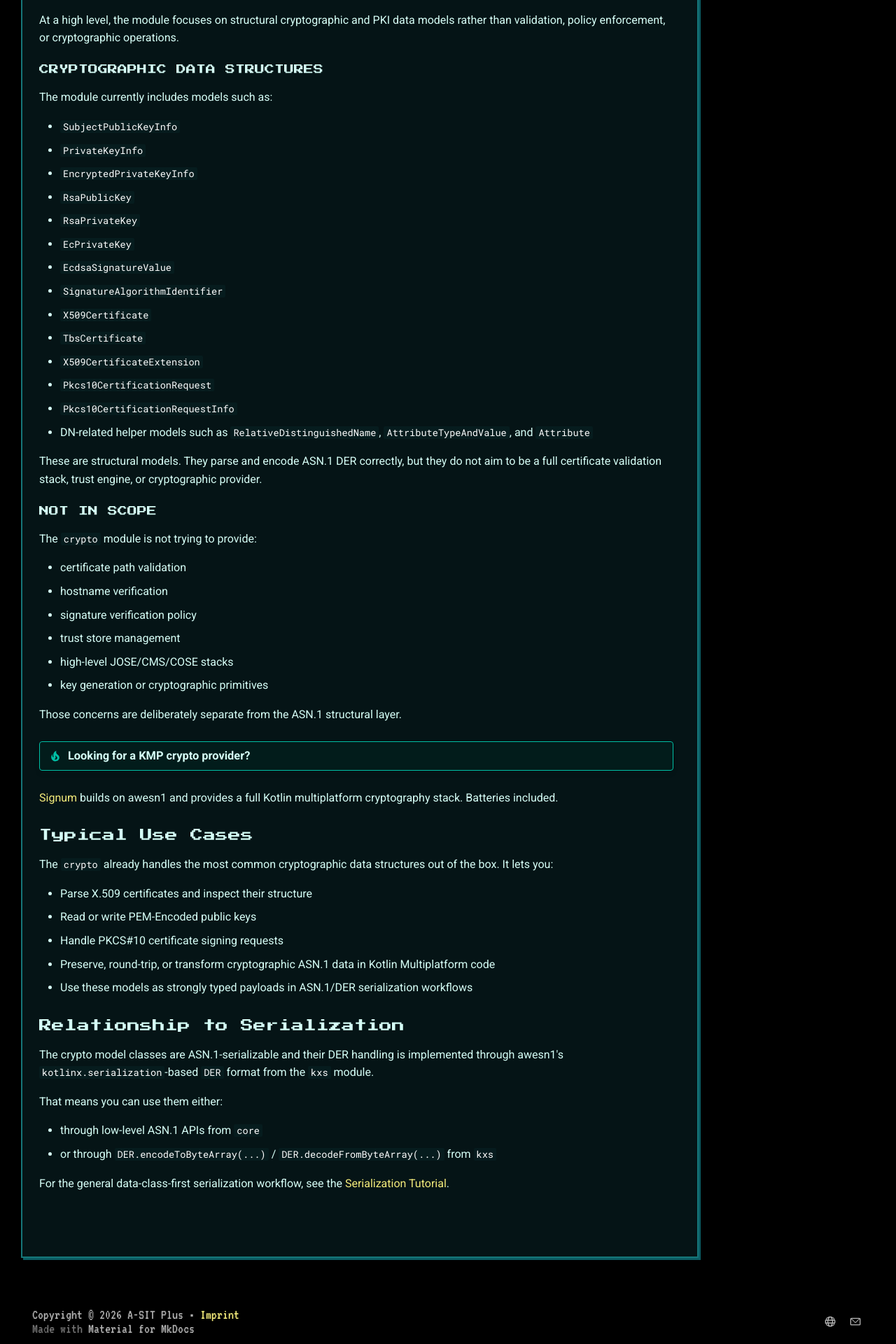
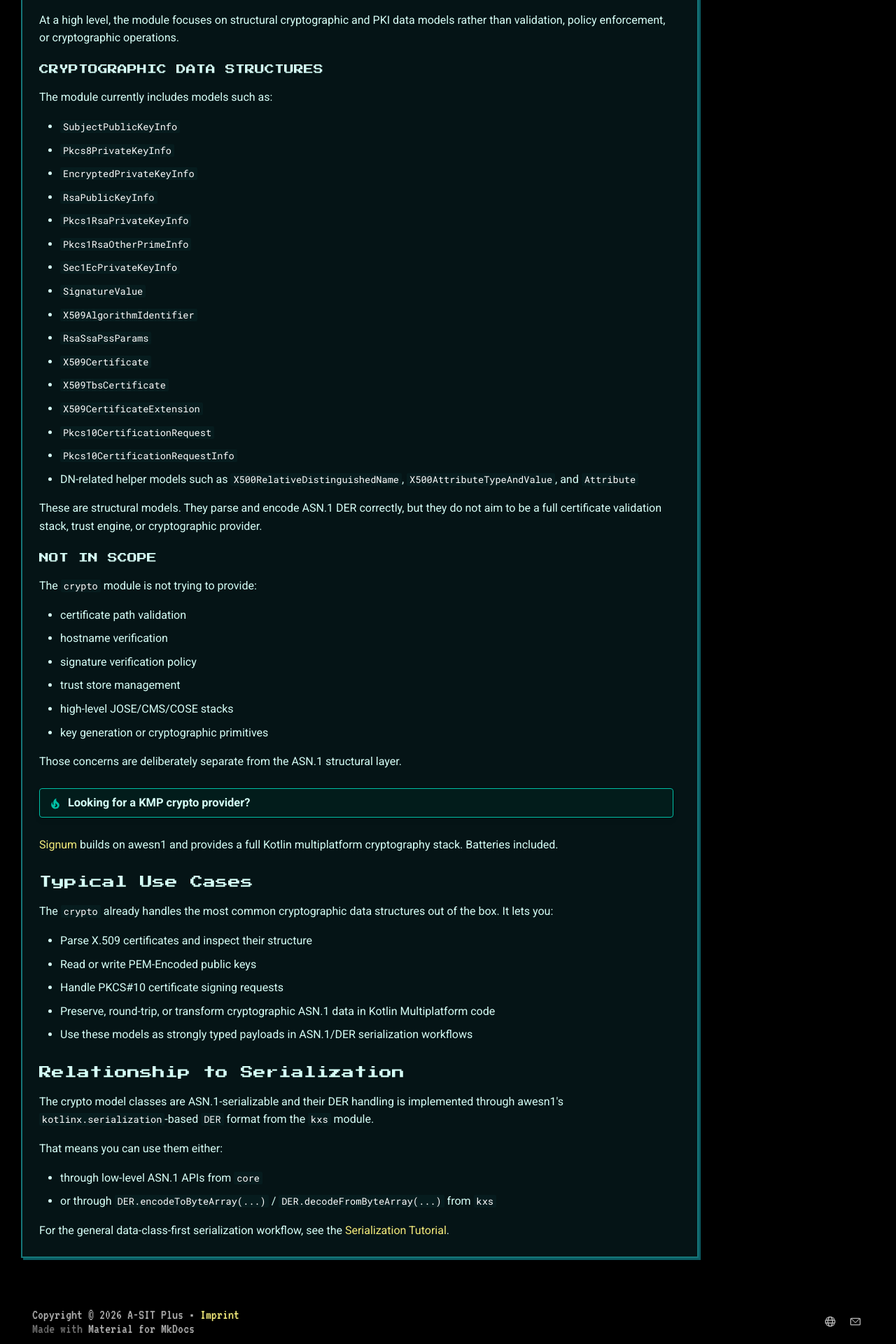
Before and after one commit to a-sit-plus/awesn1, an MkDocs documentation site: the page built from docs/docs/crypto.md, in a window 1280 px wide. Shown: the part 1050-2970 px from the top of the page at 70% size. Built offline with MkDocs 1.6.1 and Material for MkDocs 9.7.7, drawn with Linux system fonts in a browser that asks for light colours; plug-ins that fetch from the network failed and are left out; comment, search, counter and statistics services are not loaded.

Commit message:
cleanups

```diff
--- a/docs/docs/crypto.md
+++ b/docs/docs/crypto.md
@@ -45,19 +45,21 @@ policy enforcement, or cryptographic operations.
 The module currently includes models such as:
 
 - `SubjectPublicKeyInfo`
-- `PrivateKeyInfo`
+- `Pkcs8PrivateKeyInfo`
 - `EncryptedPrivateKeyInfo`
-- `RsaPublicKey`
-- `RsaPrivateKey`
-- `EcPrivateKey`
-- `EcdsaSignatureValue`
-- `SignatureAlgorithmIdentifier`
+- `RsaPublicKeyInfo`
+- `Pkcs1RsaPrivateKeyInfo`
+- `Pkcs1RsaOtherPrimeInfo`
+- `Sec1EcPrivateKeyInfo`
+- `SignatureValue`
+- `X509AlgorithmIdentifier`
+- `RsaSsaPssParams`
 - `X509Certificate`
-- `TbsCertificate`
+- `X509TbsCertificate`
 - `X509CertificateExtension`
 - `Pkcs10CertificationRequest`
 - `Pkcs10CertificationRequestInfo`
-- DN-related helper models such as `RelativeDistinguishedName`, `AttributeTypeAndValue`, and `Attribute`
+- DN-related helper models such as `X500RelativeDistinguishedName`, `X500AttributeTypeAndValue`, and `Attribute`
 
 These are structural models.
 They parse and encode ASN.1 DER correctly, but they do not aim to be a full certificate validation stack,
```
Also changed, not shown: docs/docs/core.md (+1 -1 lines), CHANGELOG.md.
